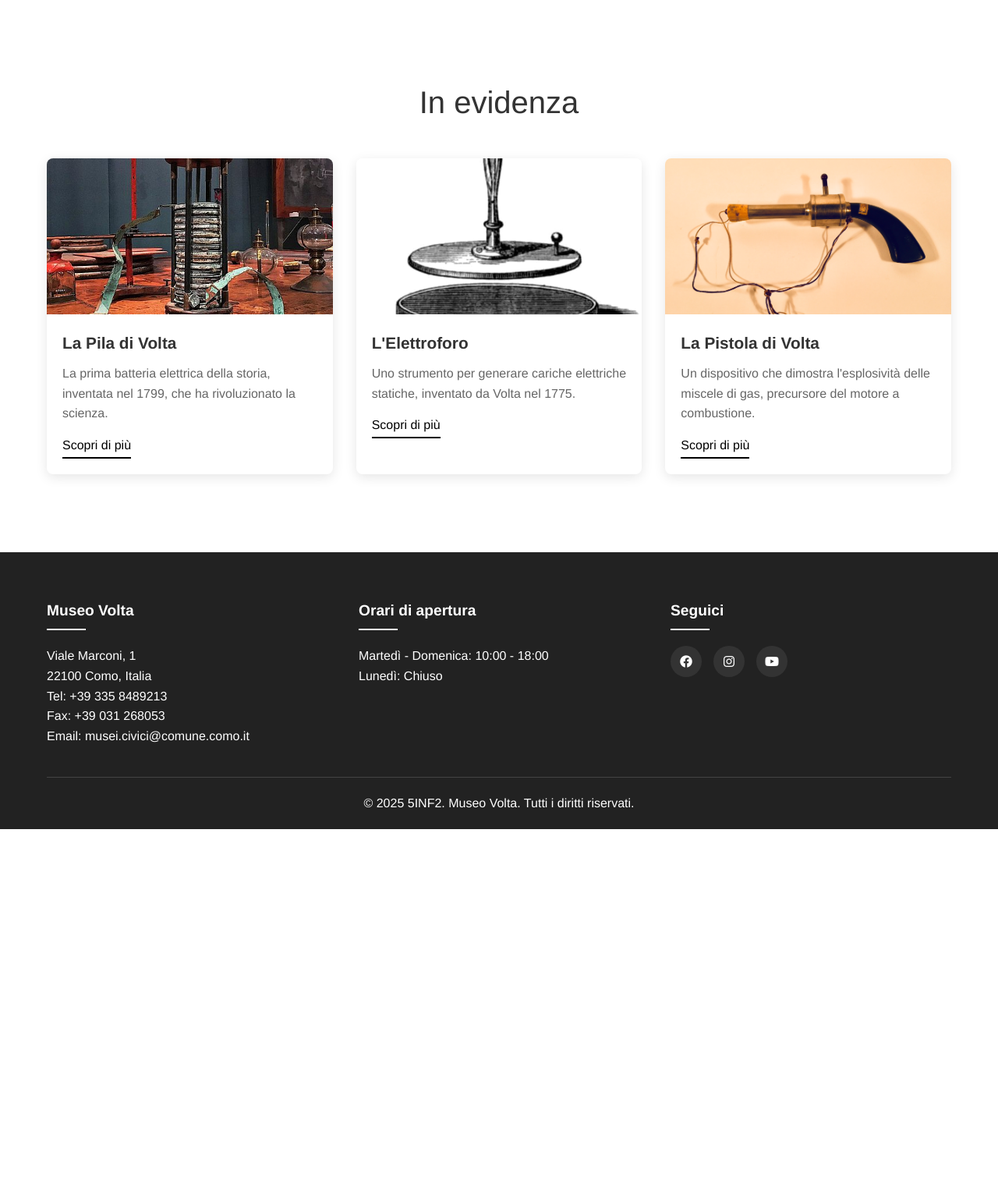
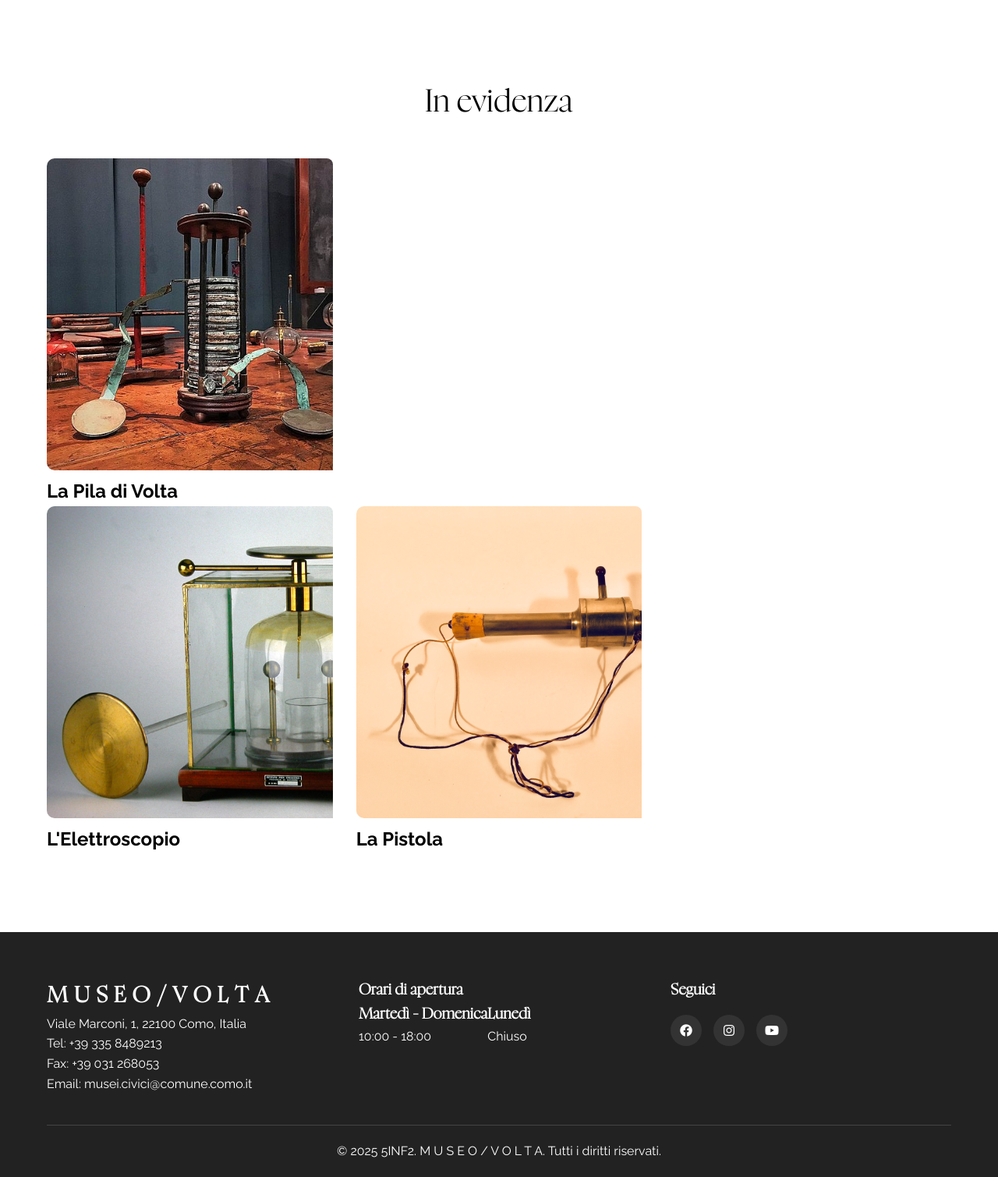
Before and after one commit to simeleo20/volta-museum, a Django app: page / in a window 1280 px wide. Shown: the part 676-2185 px from the top of the page at 78% size. Before the commit the page ends 1739 px from the top, so only its background shows below. Run offline with Django 5.2, Linux system fonts and the light colour scheme.

Commit message:
finalmente i font funzionano. e piccole modifiche

```diff
--- a/pages/static/css/style.css
+++ b/pages/static/css/style.css
@@ -1,3 +1,17 @@
+/* Importazione di Google Fonts - Raleway */
+@import url('https://fonts.googleapis.com/css2?family=Raleway:wght@300;400;500;700&display=swap');
+/* Importazione di Google Fonts - Montserrat */
+@import url('https://fonts.googleapis.com/css2?family=Montserrat:ital,wght@0,100..900;1,100..900&display=swap');
+
+/* Importazione del font personalizzato NyghtSerif */
+@font-face {
+  font-family: 'Nyght Serif';
+  src: url('/static/fonts/NyghtSerif-Light.ttf') format('truetype');
+  font-weight: 300;
+  font-style: normal;
+  font-display: swap;
+}
+
 /* Reset e stili di base */
 * {
     margin: 0;
@@ -6,12 +20,13 @@
   }
 
   body {
-    font-family: "Helvetica Neue", Arial, sans-serif;
+    font-family: 'Raleway', sans-serif;
     line-height: 1.6;
-    color: #333;
+    color: #000000;
   }
 
   .container {
+
     max-width: 1200px;
     margin: 0 auto;
     padding: 0 20px;
@@ -42,21 +57,27 @@
 
   /* Barra superiore */
   .top-bar {
-    background-color: #000;
+    background-color: #000000;
     color: #fff;
     padding: 15px 0;
   }
 
   .top-bar .container {
+    background: #000000;
     display: flex;
     justify-content: space-between;
     align-items: center;
   }
 
-  .logo a {
-    font-size: 24px;
+  .logo {
+    font-family: "Nyght Serif", serif;
+    font-size: 28px;
     font-weight: bold;
     letter-spacing: 1px;
+  }
+
+  .logo a{
+    margin-left: 80px;
   }
 
   .top-bar-right {
@@ -244,9 +278,16 @@
     margin-bottom: 40px;
     font-size: 2.5rem;
     font-weight: 300;
+    font-family: 'Nyght Serif', serif;
   }
 
-  .highlights-grid {
+  .highlights-grid-horizontal {
+    display: grid;
+    grid-template-columns: repeat(auto-fill, minmax(300px, 1fr));
+    gap: 30px;
+  }
+
+  .highlights-grid-vertical {
     display: grid;
     grid-template-columns: repeat(auto-fill, minmax(300px, 1fr));
     gap: 30px;
@@ -255,7 +296,6 @@
   .highlight-card {
     border-radius: 8px;
     overflow: hidden;
-    box-shadow: 0 4px 15px rgba(0, 0, 0, 0.1);
     transition: transform 0.3s;
   }
 
@@ -264,7 +304,8 @@
   }
 
   .highlight-image {
-    height: 200px;
+    border-radius: 10px;
+    height: 400px;
     background-size: cover;
     background-position: center;
   }
@@ -276,6 +317,7 @@
   .highlight-content h3 {
     margin-bottom: 10px;
     font-size: 1.3rem;
+    font-family: 'Nyght Serif', serif;
   }
 
   .highlight-content p {
@@ -313,19 +355,7 @@
 
   .footer-section h3 {
     font-size: 1.2rem;
-    margin-bottom: 20px;
-    position: relative;
-    padding-bottom: 10px;
-  }
-
-  .footer-section h3::after {
-    content: "";
-    position: absolute;
-    bottom: 0;
-    left: 0;
-    width: 50px;
-    height: 2px;
-    background-color: #fff;
+    font-family: 'Nyght Serif', serif;
   }
 
   .social-icons {
@@ -353,6 +383,10 @@
     text-align: center;
     padding-top: 20px;
     border-top: 1px solid #444;
+  }
+
+  .orari {
+    display: flex;
   }
 
   /* Contenuto principale */
--- a/pages/templates/baseTemplate.html
+++ b/pages/templates/baseTemplate.html
@@ -5,64 +5,66 @@
   <meta name="viewport" content="width=device-width, initial-scale=1.0">
   <title>Museo Volta - {% block title %}{% endblock %}</title>
   <link rel="stylesheet" href="/static/css/style.css">
+  <!-- Font-awesome è per avere i loghi (es. fa-instagram) -->
   <link rel="stylesheet" href="https://cdnjs.cloudflare.com/ajax/libs/font-awesome/6.0.0-beta3/css/all.min.css">
   {% block head %}{% endblock %}
 </head>
 <body>
-  <!-- Header con barre di navigazione -->
+  <!-- Header con barre di navigazione (striscia logo - striscia menu - striscia breadcrumb) -->
   <header id="site-header">
-    <!-- Barra superiore con ricerca e lingua -->
+    <!-- Striscia logo con ricerca e lingua -->
     <div class="top-bar">
       <div class="container">
+        <!-- LANGUAGE - per ora non fa nulla -->
+        <div class="language-selector">
+          <select>
+            <option value="it">it</option>
+            <option value="en">en</option>
+            <option value="fr">fr</option>
+          </select>
+        </div>
+        <!-- LOGO - anche se in realtà è solo una scritta-->
         <div class="logo">
           <a href="/">
-            <span>MUSEO VOLTA</span>
+            <span>M U S E O / V O L T A</span>
           </a>
         </div>
-        <div class="top-bar-right">
-          <div class="search-box">
-            <form action="/search" method="get">
-              <input type="text" placeholder="Cerca..." name="q">
-              <button type="submit"><i class="fas fa-search"></i></button>
-            </form>
-          </div>
-          <div class="language-selector">
-            <select>
-              <option value="it">Italiano</option>
-              <option value="en">English</option>
-              <option value="fr">Français</option>
-            </select>
-          </div>
+        <!-- SEARCH - per ora non fa nulla -->
+        <div class="search-box">
+          <form action="/search" method="get">
+            <input type="text" placeholder="Cerca..." name="q">
+            <button type="submit"><i class="fas fa-search"></i></button>
+          </form>
         </div>
       </div>
     </div>
 
-    <!-- Barra menu principale -->
+    <!-- Barra MENU principale -->
     <nav class="main-nav">
       <div class="container">
         <ul class="nav-menu">
           <li class="menu-item has-submenu">
-            <a href="#" class="menu-link">Visita</a>
+            <a href="#" class="menu-link">V I S I T A</a>
             <ul class="submenu">
-              <li><a href="/visita/pianifica">Pianifica la tua visita</a></li>
-              <li><a href="/visita/orari">Tariffe e orari</a></li>
+              <li><a href="/visita/pianifica">pianifica la tua visita</a></li>
+              <li><a href="/visita/orari">tariffe e orari</a></li>
             </ul>
           </li>
           <li class="menu-item has-submenu">
-            <a href="#" class="menu-link">Esplora</a>
+            <a href="#" class="menu-link">E S P L O R A</a>
             <ul class="submenu">
-              <li><a href="/esplora/opere">Opere e invenzioni</a></li>
-              <li><a href="/esplora/vita">La vita di Volta</a></li>
+              <li><a href="/esplora/opere">opere e invenzioni</a></li>
+              <li><a href="/esplora/vita">la vita di Volta</a></li>
             </ul>
           </li>
           <li class="menu-item">
-            <a href="/gioca" class="menu-link">Gioca</a>
+            <a href="/gioca" class="menu-link">G I O C A</a>
           </li>
         </ul>
       </div>
     </nav>
 
-    <!-- Breadcrumb (visibile solo nelle pagine interne) -->
+    <!-- Breadcrumb (fa vedere una specie di path delle pagine aperte - non visibile in homepage) -->
     {% if request.path != '/' %}
     <div class="breadcrumb">
       <div class="container">
@@ -90,13 +92,22 @@
     <div class="container">
       <div class="footer-content">
         <div class="footer-section">
-          <h3>Museo Volta</h3>
-          <p>Viale Marconi, 1<br>22100 Como, Italia</p>
+          <h2 class="logo">M U S E O / V O L T A</h2>
+          <p>Viale Marconi, 1, 22100 Como, Italia</p>
           <p>Tel: +39 335 8489213<br>Fax: +39 031 268053<br>Email: musei.civici@comune.como.it</p>
         </div>
         <div class="footer-section">
           <h3>Orari di apertura</h3>
-          <p>Martedì - Domenica: 10:00 - 18:00<br>Lunedì: Chiuso</p>
+          <div class="orari">
+            <div>
+              <h3>Martedì - Domenica</h3>
+              <p>10:00 - 18:00</p>
+            </div>
+            <div>
+              <h3>Lunedì</h3>
+              <p>Chiuso</p>
+            </div>
+          </div>
         </div>
         <div class="footer-section">
           <h3>Seguici</h3>
@@ -108,7 +119,7 @@
         </div>
       </div>
       <div class="footer-bottom">
-        <p>&copy; 2025 5INF2. Museo Volta. Tutti i diritti riservati.</p>
+        <p>&copy; 2025 5INF2. M U S E O / V O L T A. Tutti i diritti riservati.</p>
       </div>
     </div>
   </footer>
--- a/pages/templates/home.html
+++ b/pages/templates/home.html
@@ -3,7 +3,7 @@
 {% block title %}Home{% endblock %}
 
 {% block banner %}
-<div class="main-banner" style="background-image: url('/static/images/header-home.jpg');">
+<div class="main-banner" style="background-image: url('/static/images/tempio-voltiano-from-distance.jpg');">
   <div class="banner-overlay"></div>
   <div class="banner-content">
     <h1>Benvenuto/a</h1>
@@ -15,31 +15,28 @@
 {% block body %}
 <section class="highlights">
   <h2 class="section-title">In evidenza</h2>
-  <div class="highlights-grid">
+  <div class="highlights-grid-horizontal">
     <div class="highlight-card">
-      <div class="highlight-image" style="background-image: url('/static/images/pila.jpg');"></div>
-      <div class="highlight-content">
-        <h3>La Pila di Volta</h3>
-        <p>La prima batteria elettrica della storia, inventata nel 1799, che ha rivoluzionato la scienza.</p>
-        <a href="/esplora/opere#pila" class="highlight-link">Scopri di più</a>
+      <a href="/esplora/opere#pila">
+        <img src="/static/images/pila.jpg" alt="pila" class="highlight-image">
+        <h1 class="image-title">La Pila di Volta</h1>
+      </a>
       </div>
     </div>
 
-    <div class="highlight-card">
-      <div class="highlight-image" style="background-image: url('/static/images/elettroforo.png');"></div>
-      <div class="highlight-content">
-        <h3>L'Elettroforo</h3>
-        <p>Uno strumento per generare cariche elettriche statiche, inventato da Volta nel 1775.</p>
-        <a href="/esplora/opere#elettroforo" class="highlight-link">Scopri di più</a>
+    <div class="highlights-grid-vertical">
+      <div class="highlight-card">
+        <a href="/esplora/opere#pila">
+        <img src="/static/images/elettroscopio.jpg" alt="elettroscopio" class="highlight-image">
+        <h1 class="image-title">L'Elettroscopio</h1>
+        </a>
       </div>
-    </div>
 
-    <div class="highlight-card">
-      <div class="highlight-image" style="background-image: url('/static/images/pistola.jpg');"></div>
-      <div class="highlight-content">
-        <h3>La Pistola di Volta</h3>
-        <p>Un dispositivo che dimostra l'esplosività delle miscele di gas, precursore del motore a combustione.</p>
-        <a href="/esplora/opere.html" class="highlight-link">Scopri di più</a>
+      <div class="highlight-card">
+        <a href="/esplora/opere#pila">
+        <img src="/static/images/pistola.jpg" alt="pistola" class="highlight-image">
+        <h1 class="image-title">La Pistola</h1>
+        </a>
       </div>
     </div>
   </div>
```
Also changed, not shown: other parts of pages/static/css/style.css (+31 -18 lines), pages/static/images/tempio-voltiano-from-distance.jpg (added).
